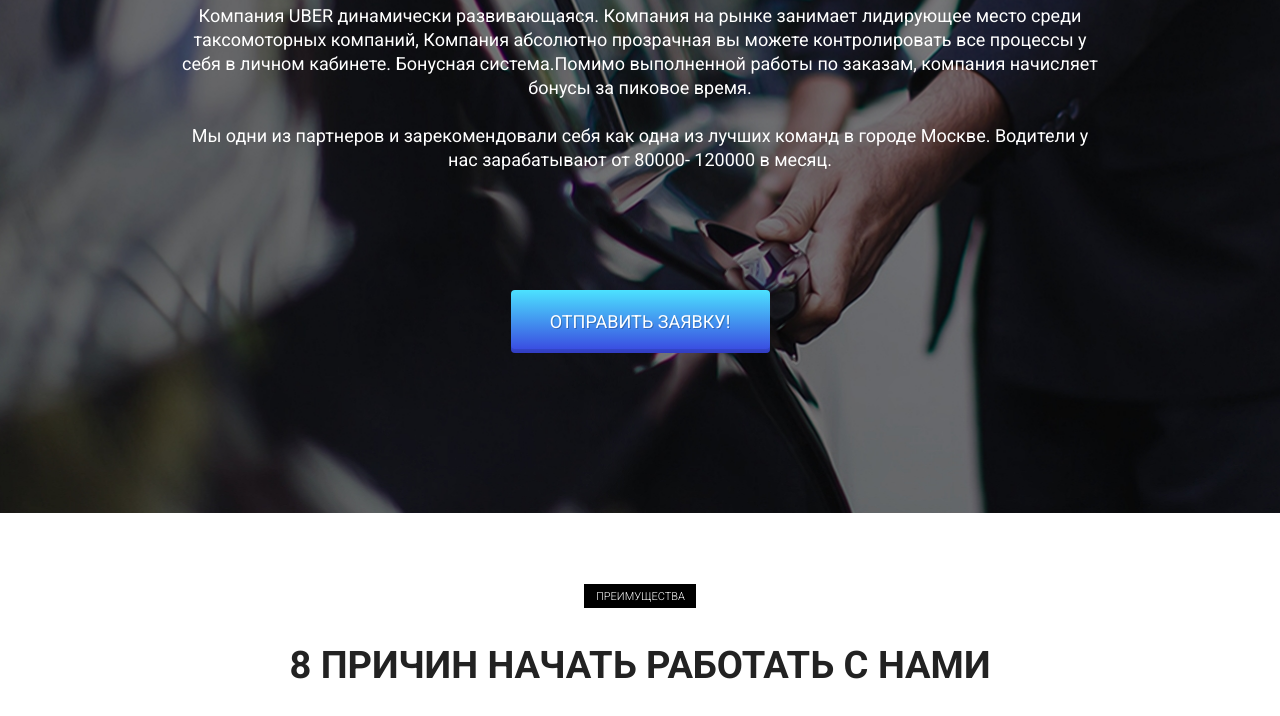
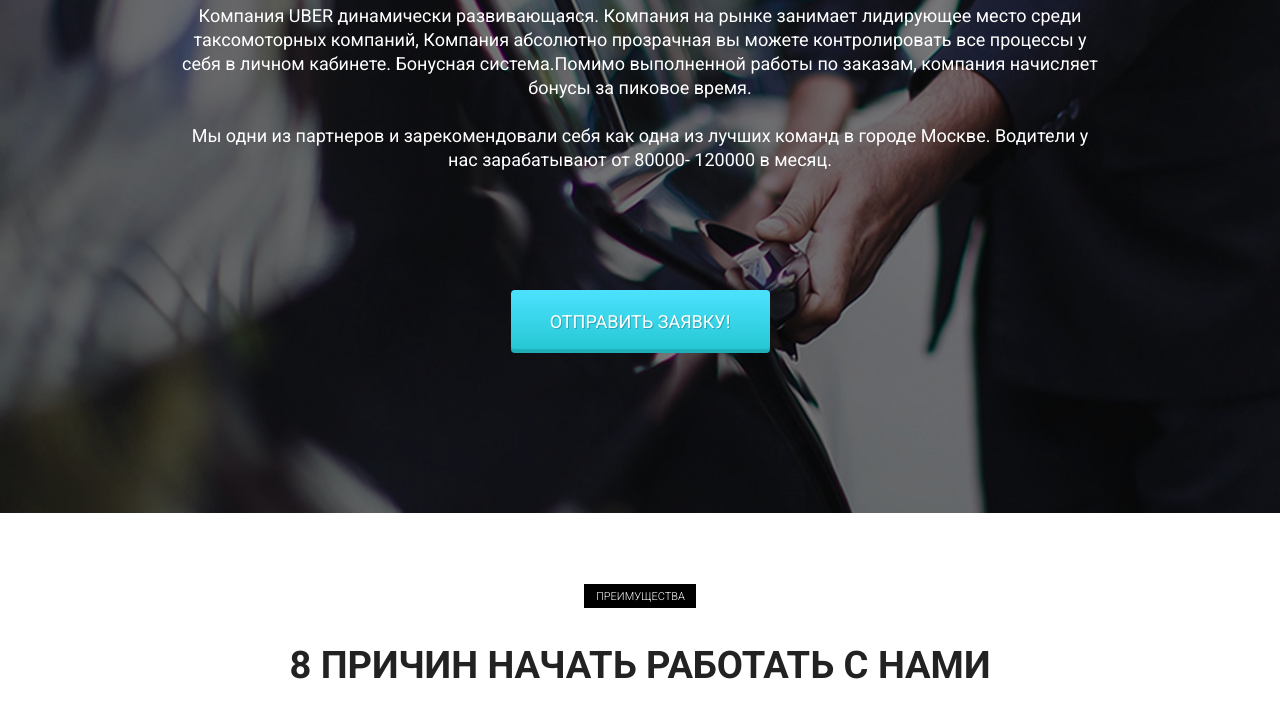
Before and after one commit to Turbolet85/uber-project, a plain HTML site: page index.html in a window 1280 px wide. Shown: the part 337-1053 px from the top of the page. Drawn offline with Linux system fonts and the light colour scheme; files whose address does not match are found by name.

Commit message:
third commit

```diff
--- a/sass/_variables.sass
+++ b/sass/_variables.sass
@@ -1,2 +1,2 @@
-$main-color: #3944df
+$main-color: #23c6d1
 $second-color: #ff5656
```
Also changed, not shown: css/style.min.css.
